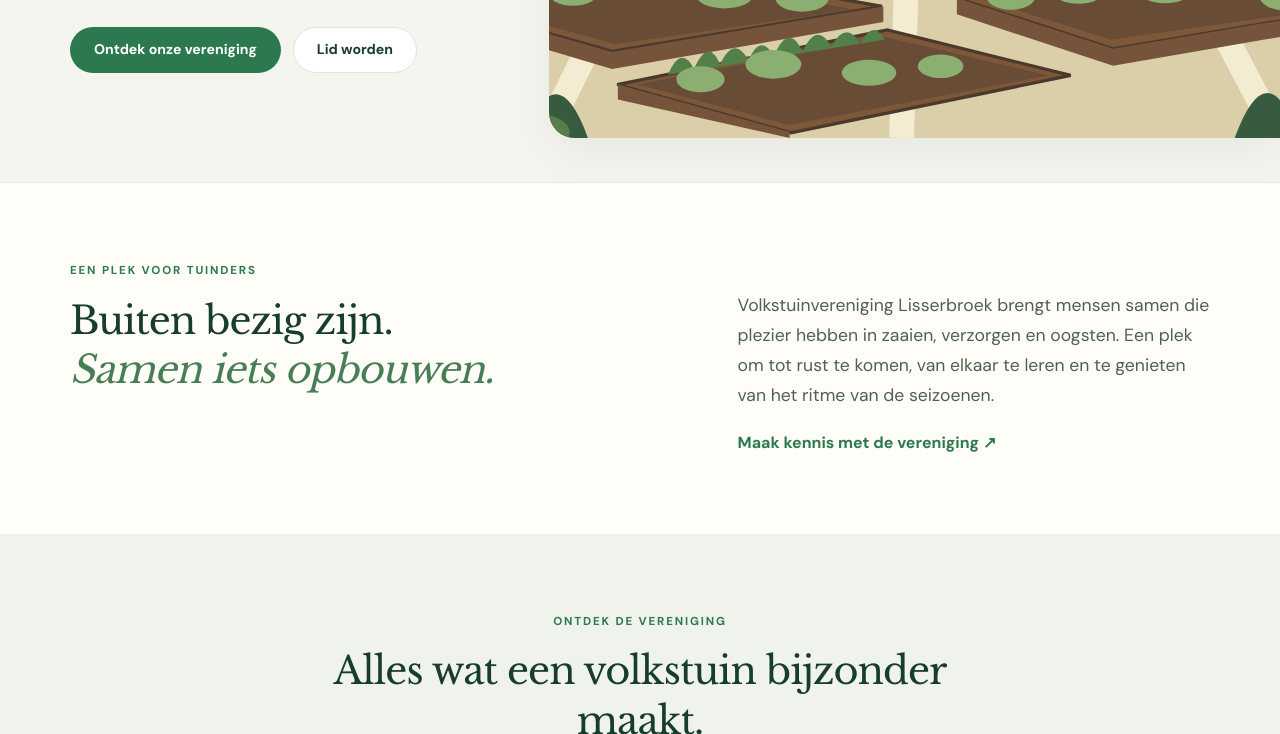
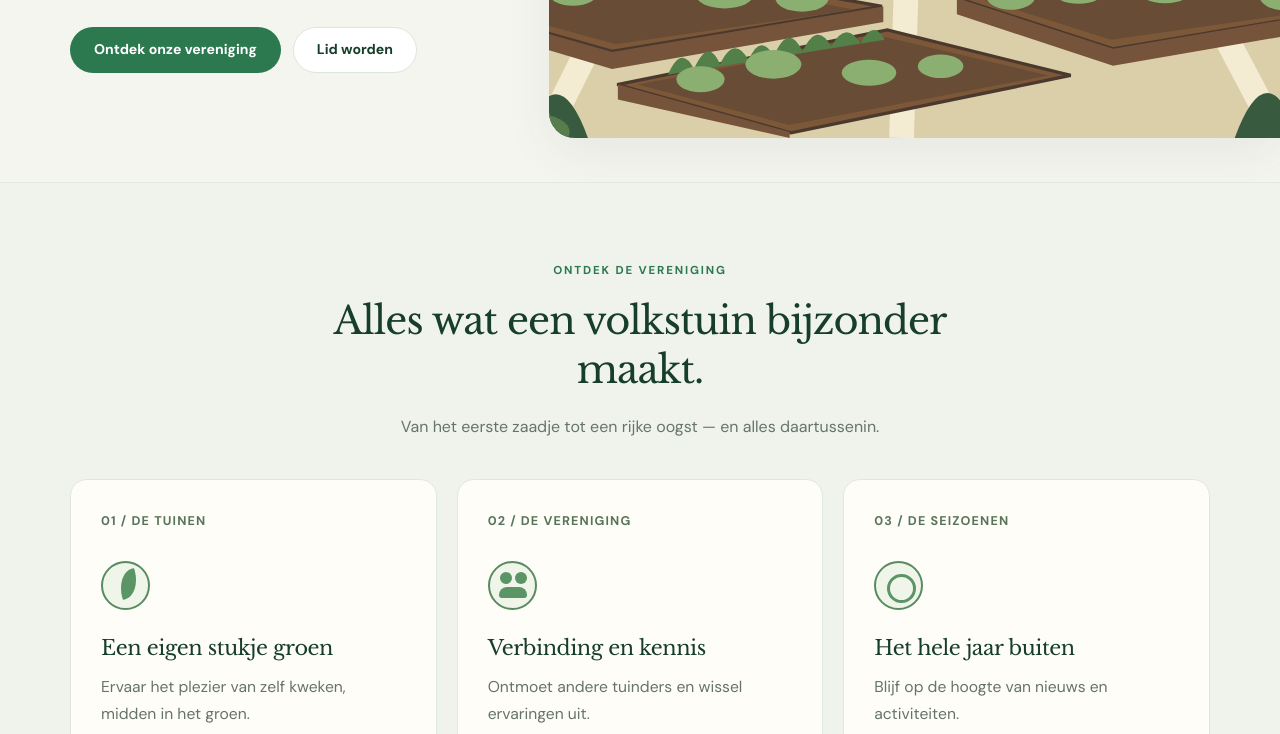
Before and after one commit to volkstuin/website, a plain HTML site: page index.html in a window 1280 px wide. Shown: the part 555-1289 px from the top of the page. Drawn offline with nearby package versions, Linux system fonts and the light colour scheme.

Commit message:
Verwijder extra introductieblok onder homepage-logo

```diff
--- a/index.html
+++ b/index.html
@@ -8,10 +8,6 @@
 <div class="actions"><a class="btn btn-primary" href="over-ons.html">Ontdek onze vereniging</a><a class="btn btn-quiet" href="lid-worden.html">Lid worden</a></div></div>
 <div class="home-hero-visual"><img alt="Rustig groen volkstuinlandschap met moestuinbedden, een kas, volwassen tuinders en bloeiende borders" fetchpriority="high" width="1600" height="860" src="assets/tuin-rustig.svg"/></div></div>
 </section>
-<section class="section home-intro"><div class="container home-intro-wrap">
-<div><span class="eyebrow">Een plek voor tuinders</span><h2>Buiten bezig zijn.<br/><em>Samen iets opbouwen.</em></h2></div>
-<div><p>Volkstuinvereniging Lisserbroek brengt mensen samen die plezier hebben in zaaien, verzorgen en oogsten. Een plek om tot rust te komen, van elkaar te leren en te genieten van het ritme van de seizoenen.</p><a class="text-link" href="over-ons.html">Maak kennis met de vereniging <span aria-hidden="true">↗</span></a></div>
-</div></section>
 <section class="section section-soft home-discover"><div class="container">
 <div class="home-section-heading"><span class="eyebrow">Ontdek de vereniging</span><h2>Alles wat een volkstuin bijzonder maakt.</h2><p>Van het eerste zaadje tot een rijke oogst — en alles daartussenin.</p></div>
 <div class="home-card-grid">
```
